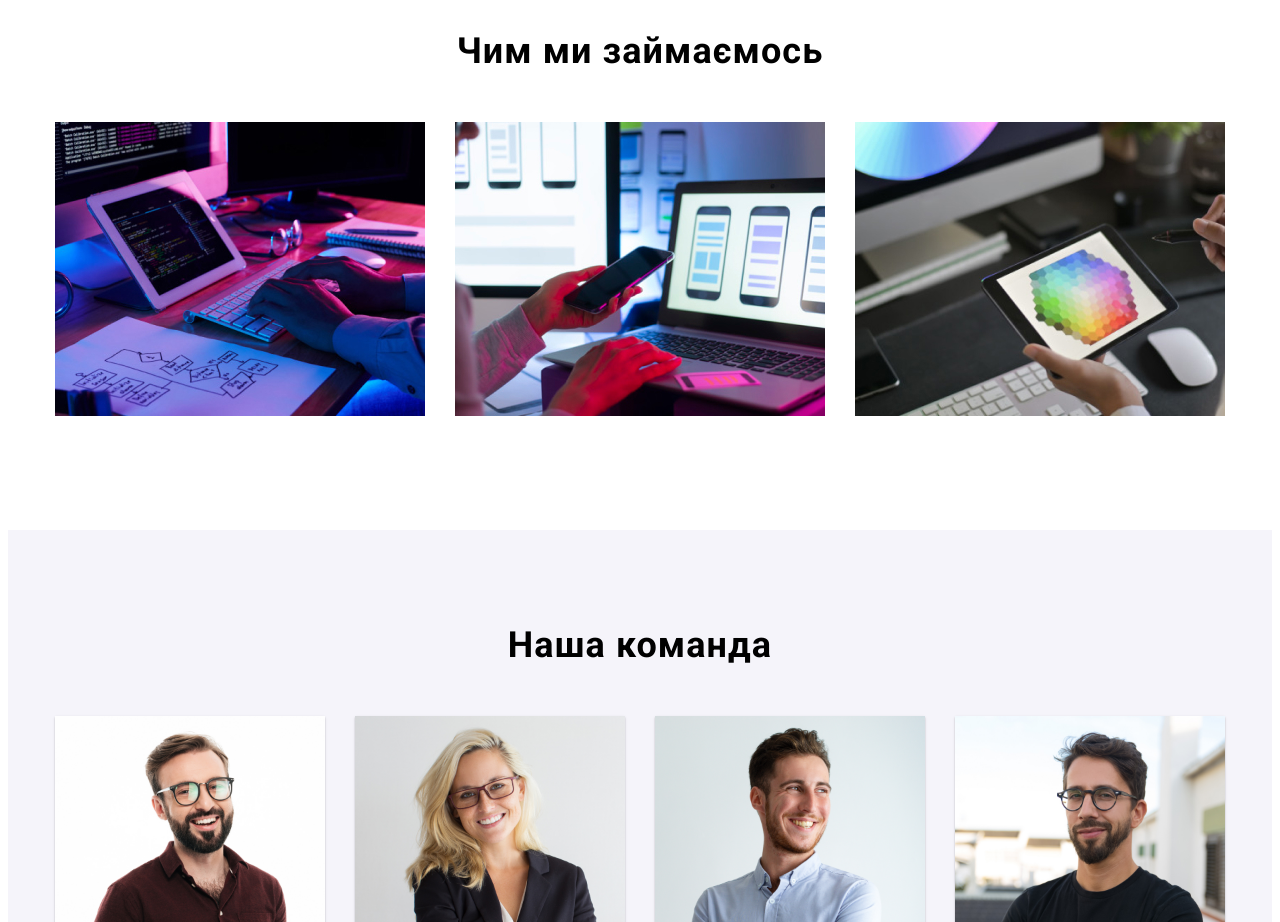
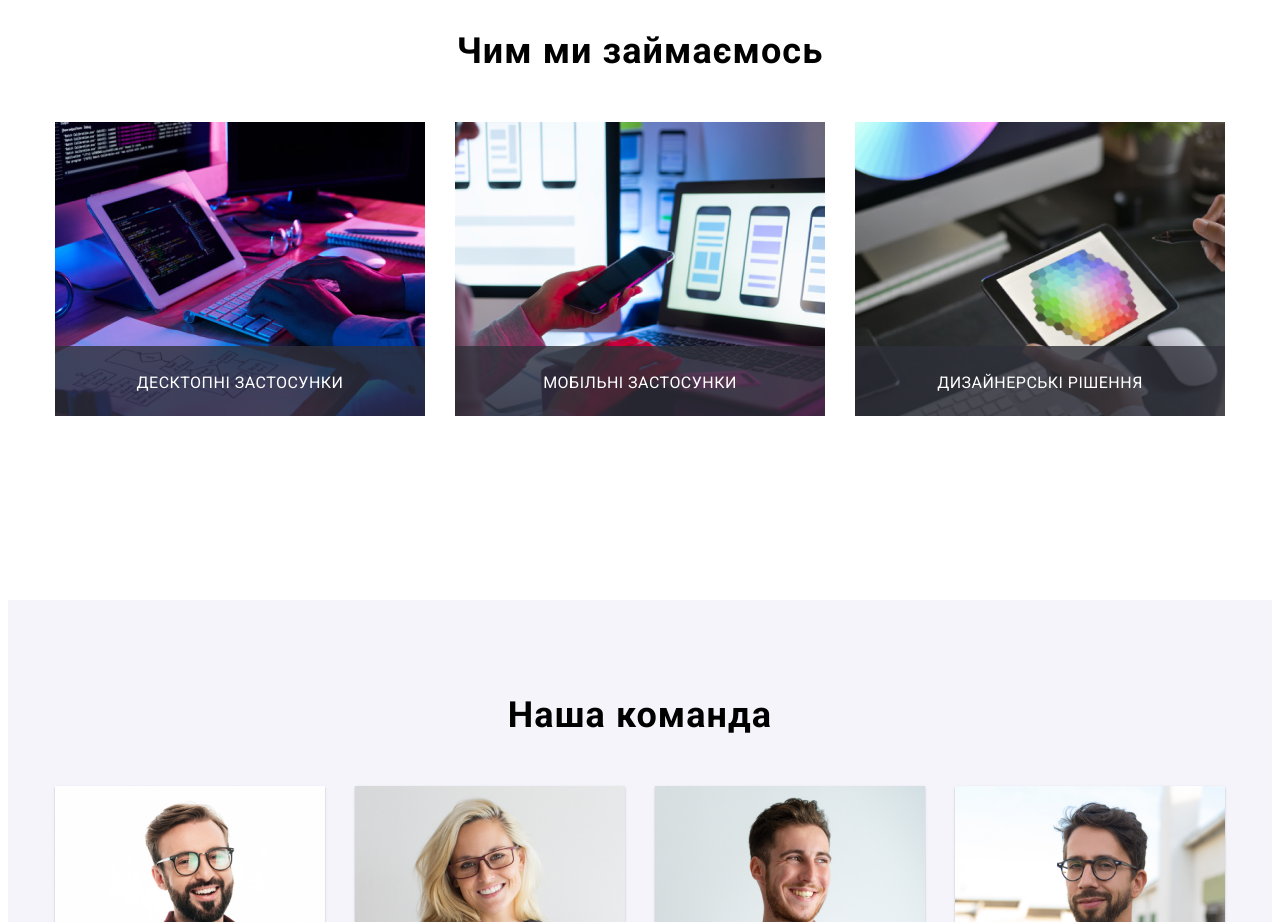
Before and after one commit to artdobro/goit-homework-modal, a plain HTML site: page index.html in a window 1280 px wide. Shown: the part 1380-2302 px from the top of the page. Drawn offline with Linux system fonts and the light colour scheme.

Commit message:
добавлена фигня на картинки

```diff
--- a/index.html
+++ b/index.html
@@ -171,11 +171,14 @@
                 <div class="container">
                     <h2 class="title">Чим ми займаємось</h2>
                     <ul class="navig">
-                        <li><img class="img1" src="./img/eshe-komputer.jpg" width="200" alt="Красивый компьютер №1">
+                        <li><div class="img"><img class="img1" src="./img/eshe-komputer.jpg" width="200" alt="Красивый компьютер №1"></div>
+                            <div class="img-back"><span class="back-text">ДЕСКТОПНІ ЗАСТОСУНКИ</span></div>
                         </li>
-                        <li><img class="img1" src="./img/snova-komputer.jpg" width="200" alt="Красивый компьютер №2">
+                        <li><div class="img"><img class="img1" src="./img/snova-komputer.jpg" width="200" alt="Красивый компьютер №2"></div>
+                            <div class="img-back"><span class="back-text">МОБІЛЬНІ ЗАСТОСУНКИ</span></div>
                         </li>
-                        <li><img class="img1" src="./img/colors.jpg" width="200" alt="Красивый компьютер №3">
+                        <li><div class="img"><img class="img1" src="./img/colors.jpg" width="200" alt="Красивый компьютер №3"></div>
+                            <div class="img-back"><span class="back-text">ДИЗАЙНЕРСЬКІ РІШЕННЯ</span></div>
                         </li>
                     </ul>
                 </div>
--- a/style.css
+++ b/style.css
@@ -468,6 +468,24 @@ color: var(--sixth-color);
     margin-right: 30px;
     width: 370px;
 }
+.img-back{
+  text-align: center;
+  background-color: rgba(47, 48, 58, 0.8);
+  width: 370px;
+  height: 70px;
+  position: relative;
+  bottom: 74px;
+}
+.back-text{
+  margin-top: 27px;
+  color: var(--fourth-color);
+  font-family: 'Roboto';
+  font-style: normal;
+  letter-spacing: 0.03em;
+  text-transform: uppercase;
+  position: relative;
+  top: 27px;
+}
 .img2{
     justify-content: space-between;
     width: 270px;
```
